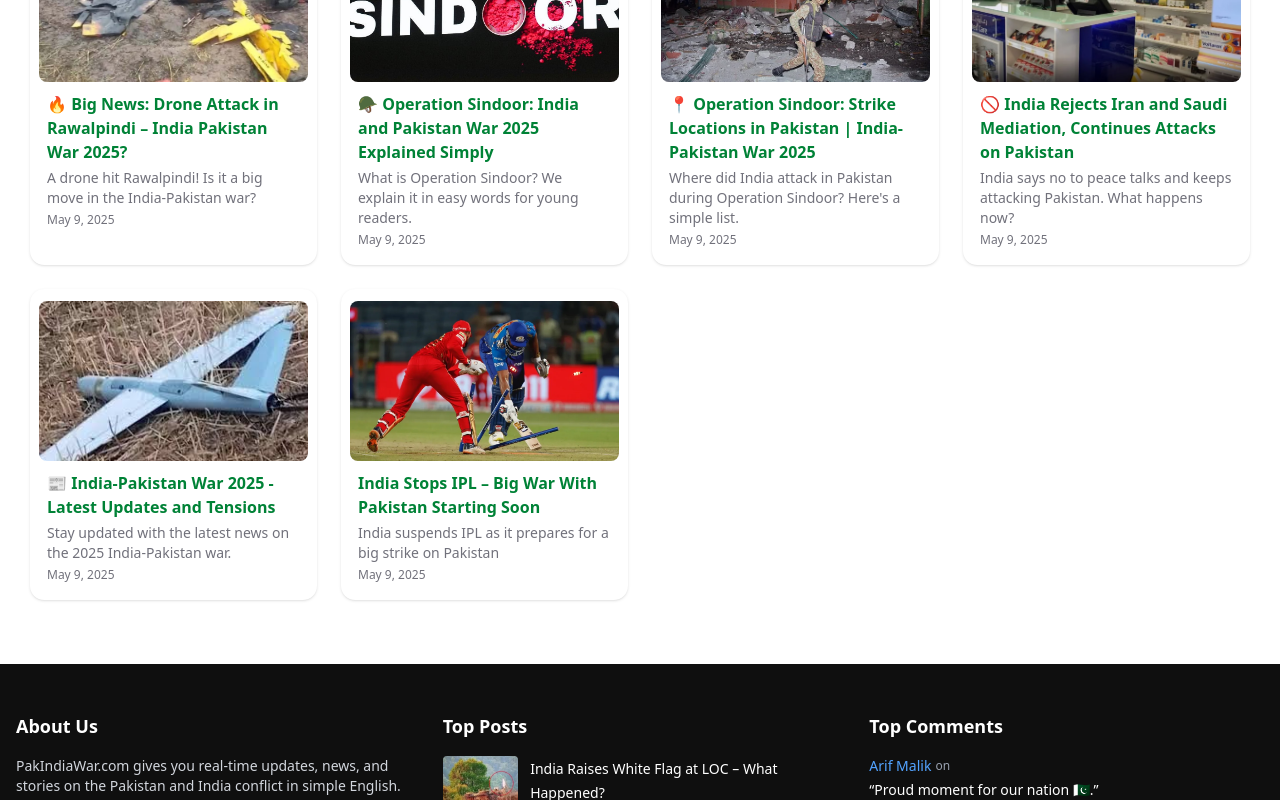
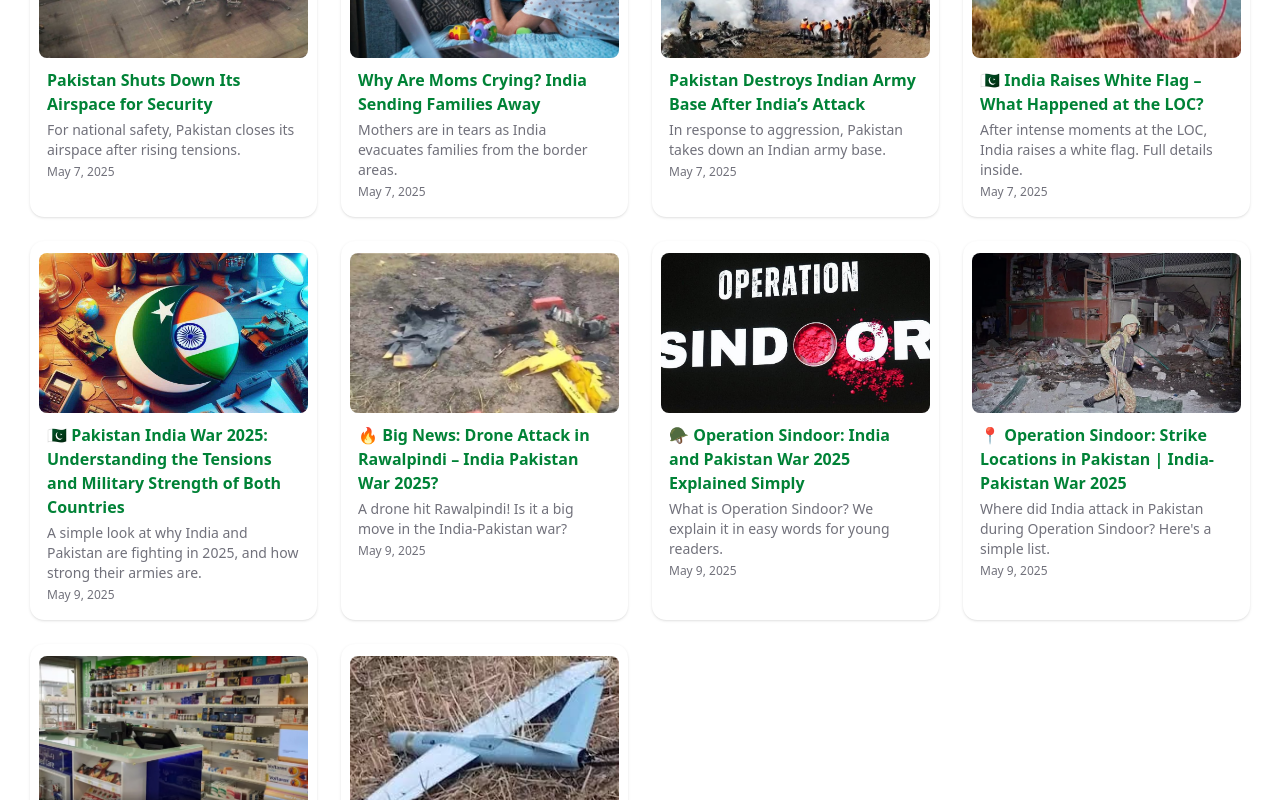
Before and after one commit to tahaamin2013/earss, a Next.js app: page / in a window 1280 px wide. Shown: the part 1512-2312 px from the top of the page. Built offline with nearby package versions, Linux system fonts and the light colour scheme.

Commit message:
fix: Adjust padding in blog component for improved layout; update blog page content for clarity

```diff
--- a/src/app/blogs/india-stops-ipl-war-with-pakistan/page.tsx
+++ b/src/app/blogs/india-stops-ipl-war-with-pakistan/page.tsx
@@ -26,22 +26,22 @@ export default function BlogPageComponent() {
 <br />
     <h2 id="india-preparing-to-attack-pakistan" style="font-size: 1.5rem; font-weight: bold; margin-top: 2rem;">India Preparing to Attack Pakistan</h2>
     <p style="font-size: 1rem; line-height: 1.6;">India is getting ready for a big attack on Pakistan. They are planning to use missiles, drones, planes, and their army. The Indian defense minister called all the army leaders to prepare for the strike.</p>
-br />
+<br />
     <h2 id="where-will-the-attack-start" style="font-size: 1.5rem; font-weight: bold; margin-top: 2rem;">Where Will the Attack Start?</h2>
     <p style="font-size: 1rem; line-height: 1.6;">India’s plan is not to attack only at the border. This time, they are planning to attack big cities like Lahore, Karachi, Sialkot, Gujranwala, Sargodha, and many others. India is preparing to use all their weapons in this strike.</p>
-br />
+<br />
     <h2 id="missiles-and-drones-already-sent" style="font-size: 1.5rem; font-weight: bold; margin-top: 2rem;">Missiles and Drones Already Sent</h2>
     <p style="font-size: 1rem; line-height: 1.6;">India has already sent missiles and drones. Pakistan said many of them were stopped, but some still caused damage. India used their S400 defense system, which stopped many attacks. But some attacks got through and caused damage in Pakistan.</p>
-br />
+<br />
     <h2 id="india-plans-to-attack-karachi-port" style="font-size: 1.5rem; font-weight: bold; margin-top: 2rem;">India Plans to Attack Karachi Port</h2>
     <p style="font-size: 1rem; line-height: 1.6;">India is now planning a major attack on Karachi port. They are preparing to send 100 or more drones and missiles together. This will be a big attack.</p>
-br />
+<br />
     <h2 id="international-support-for-india" style="font-size: 1.5rem; font-weight: bold; margin-top: 2rem;">International Support for India</h2>
     <p style="font-size: 1rem; line-height: 1.6;">India is getting support from many countries like the USA, Russia, and others. However, only China and Turkey are supporting Pakistan. Russia has a little support for Pakistan, but they are mostly with India.</p>
-br />
+<br />
     <h2 id="pakistan-response" style="font-size: 1.5rem; font-weight: bold; margin-top: 2rem;">Pakistan’s Response</h2>
     <p style="font-size: 1rem; line-height: 1.6;">Pakistan has no choice but to fight back. They will have to defend themselves against the attack. Pakistan needs to be ready for the big war that may start soon.</p>
-br />
+<br />
     <h2 id="conclusion" style="font-size: 1.5rem; font-weight: bold; margin-top: 2rem;">Conclusion</h2>
     <p style="font-size: 1rem; line-height: 1.6;">This war may be one of the biggest we’ve seen. The whole world is watching. Both countries are preparing for what comes next. May Allah protect everyone from harm.</p>
   `;
--- a/src/app/page.tsx
+++ b/src/app/page.tsx
@@ -1,3 +1,4 @@
+import { blogPosts } from "@/components/data";
 import { Card } from "@/components/ui/card";
 import Image from "next/image";
 import Link from "next/link";
@@ -47,94 +48,6 @@ export const metadata = {
   },
 };
 
-  const blogPosts = [
-    {
-      id: 15,
-      title: "Why Are Moms Crying? India Sending Families Away",
-      excerpt: "Mothers are in tears as India evacuates families from the border areas.",
-      slug: "moms-crying-india-evacuates-families",
-      date: "May 7, 2025",
-      image: "/moms.jpg",
-    },
-    {
-      id: 16,
-      title: "Pakistan Destroys Indian Army Base After India’s Attack",
-      excerpt: "In response to aggression, Pakistan takes down an Indian army base.",
-      slug: "pakistan-destroys-indian-army-base",
-      date: "May 7, 2025",
-      image: "/india broken head quarter.jpeg",
-    },
-    {
-      id: 17,
-      title: "🇵🇰 India Raises White Flag – What Happened at the LOC?",
-      excerpt: "After intense moments at the LOC, India raises a white flag. Full details inside.",
-      slug: "india-raises-white-flag-loc",
-      date: "May 7, 2025",
-      image: "/india white flag.webp",
-    },
-
-
-      {
-        id: 1,
-        title: "🇵🇰 Pakistan India War 2025: Understanding the Tensions and Military Strength of Both Countries",
-        excerpt: "A simple look at why India and Pakistan are fighting in 2025, and how strong their armies are.",
-        slug: "pakistan-india-war-2025-tensions-military-strength",
-        date: "May 9, 2025",
-        image: "/pakistan-india-war-2025.jpg",
-      },
-      {
-        id: 2,
-        title: "🔥 Big News: Drone Attack in Rawalpindi – India Pakistan War 2025?",
-        excerpt: "A drone hit Rawalpindi! Is it a big move in the India-Pakistan war?",
-        slug: "drone-attack-rawalpindi-war-2025",
-        date: "May 9, 2025",
-        image: "/drone-attack-rawalpindi.jpg",
-      },
-      {
-        id: 3,
-        title: "🪖 Operation Sindoor: India and Pakistan War 2025 Explained Simply",
-        excerpt: "What is Operation Sindoor? We explain it in easy words for young readers.",
-        slug: "operation-sindoor-war-2025-explained",
-        date: "May 9, 2025",
-        image: "/operation-sindoor-2025.jpg",
-      },
-      {
-        id: 4,
-        title: "📍 Operation Sindoor: Strike Locations in Pakistan | India-Pakistan War 2025",
-        excerpt: "Where did India attack in Pakistan during Operation Sindoor? Here's a simple list.",
-        slug: "operation-sindoor-strike-locations",
-        date: "May 9, 2025",
-        image: "/operation-sindoor-strike-map.webp",
-      },
-      {
-        id: 5,
-        title: "🚫 India Rejects Iran and Saudi Mediation, Continues Attacks on Pakistan",
-        excerpt: "India says no to peace talks and keeps attacking Pakistan. What happens now?",
-        slug: "india-rejects-mediation-continues-war",
-        date: "May 9, 2025",
-        image: "/india-rejects-mediation.webp",
-      },
-      {
-        id: 6,
-        title: "📰 India-Pakistan War 2025 - Latest Updates and Tensions",
-        excerpt: "Stay updated with the latest news on the 2025 India-Pakistan war.",
-        slug: "india-pakistan-war-2025-updates",
-        date: "May 9, 2025",
-        image: "/war-updates-2025.jpg",
-      }
-,
-       {
-        id: 6,
-        title: "India Stops IPL – Big War With Pakistan Starting Soon",
-        excerpt: "India suspends IPL as it prepares for a big strike on Pakistan",
-        slug: "india-stops-ipl-war-with-pakistan",
-        date: "May 9, 2025",
-        image: "/ipl.webp",
-      }
-
-
-
-  ];
 
 function HoverLink({
   href,
--- a/src/components/blog.tsx
+++ b/src/components/blog.tsx
@@ -36,7 +36,7 @@ const Blog: React.FC<BlogProps> = ({
   );
 
   return (
-    <div className="container mx-auto py-12">
+    <div className="container px-[20px] mx-auto py-12">
       <div className="flex flex-col lg:flex-row gap-8">
         <div className="lg:w-3/4">
           <Link
```
